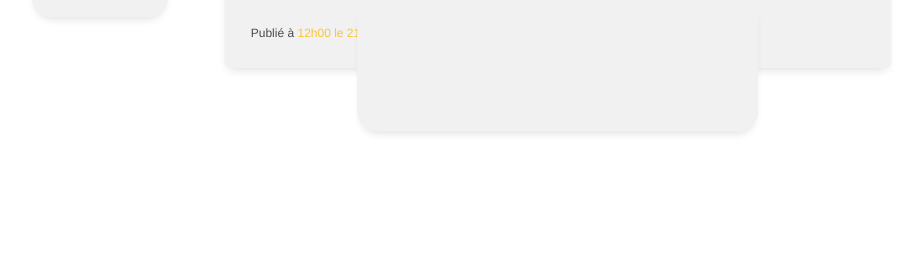
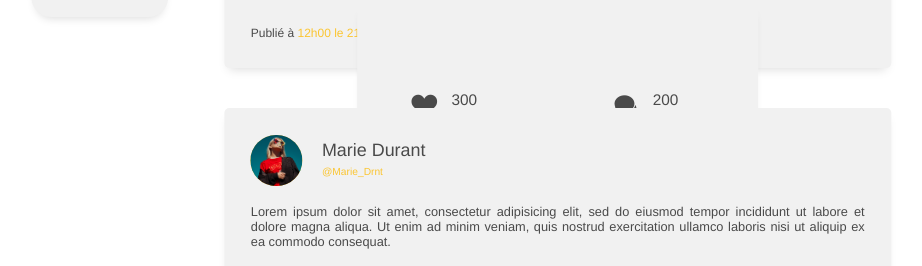
Before and after one commit to Eluune/linkmmi, a PHP site: page / in a window 1280 px wide. Shown: the part 1212-1478 px from the top of the page, without its empty margins (25-947 px from the left). Run offline with PHP 8.4, Linux system fonts and the light colour scheme.

Commit message:
Finition (Pablo)

```diff
--- a/css/style.scss
+++ b/css/style.scss
@@ -1,8 +1,11 @@
 $grey : rgba(241, 241, 241, 1);
 $yellow : rgba(251, 197, 49, 1);
 $blue : rgba(98, 204, 207, 1);
-$black : #4A4A4A;
+$dark-grey : rgba(213, 213, 213, 1);
+$black : rgba(74, 74, 74, 1);
+
 $border-grey : rgba(213, 213, 213, 1);
+$border-darkgrey : rgba(150, 150, 150, 1);
 
 *
 {
@@ -69,6 +72,7 @@ html,body
 
       &:after {
         @extend %style-bottom;
+
       }
 
       &:before {
@@ -103,7 +107,7 @@ html,body
         input {
           width: 100%;
           margin-top: 10px;
-          padding: 5px 0 5px 10px;
+          padding: .5vw 0 .5vw 1vw;
           border-radius: 100px;
           border-style: solid;
           border-width: 1px;
@@ -148,8 +152,14 @@ html,body
 
   }
 
+  ::-webkit-scrollbar {
+    display: none;
+  }
+
   .section-center {
     grid: "c";
+    overflow-y: auto;
+    overflow-x: hidden;
 
     .actualitées {
       width: calc(100% - 20px);
@@ -162,6 +172,8 @@ html,body
       padding-top: 4%;
       padding-bottom: 4%;
       box-sizing: border-box;
+      z-index: 999;
+      margin-bottom: 40px;
 
       &:after {
         @extend %style-bottom;
@@ -172,8 +184,8 @@ html,body
         margin-left: 4%;
 
         .photo-utilisateur {
-          width: 50px;
-          height: 50px;
+          width: 4vw;
+          height: 4vw;
           border-radius: 50%;
           background-color: $yellow;
           float: left;
@@ -240,8 +252,117 @@ html,body
         }
       }
 
+      i:hover {
+        cursor: pointer;
+      }
+
+      .like {
+        position: absolute;
+        left: 30%;
+        bottom: -5%;
+        transform: translate(-50%, -50%);
+        font-size: 2vw;
+      }
+
+      .nb-like {
+        position: absolute;
+        left: 36%;
+        bottom: -4%;
+        transform: translate(-50%, -50%);
+        font-size: 1.2vw;
+      }
+
+      .comments {
+        position: absolute;
+        right: 36%;
+        bottom: -5%;
+        transform: translate(-50%, -50%);
+        font-size: 2vw;
+      }
+
+      .nb-comments {
+        position: absolute;
+        right: 30%;
+        bottom: -4%;
+        transform: translate(-50%, -50%);
+        font-size: 1.2vw;
+      }
     }
 
+    .section-comments {
+      width: calc(100% - 20px);
+      background-color: $dark-grey;
+      border-radius: 5px;
+      position: relative;
+      top: -10px;
+      left: 50%;
+      transform: translate(-50%, -40px);
+      padding-top: 8%;
+      padding-left: 4%;
+      padding-right: 4%;
+      box-sizing: border-box;
+      display: none;
+
+      &:after {
+        @extend %style-bottom;
+        background-color: $dark-grey;
+        box-shadow: none;
+      }
+
+      .commentaire-users {
+        display: grid;
+        grid-template-columns: 1fr 5fr;
+        grid-template-areas: "u c";
+        width: 100%;
+        margin-bottom: 1%;
+
+        a {
+          grid: 'u';
+          text-decoration: none;
+          color: $black;
+          font-size: 1.2vw;
+        }
+
+        p {
+          margin-top: .2vw;
+          margin-left: 3%;
+          grid: 'c';
+          font-size: 1vw;
+          text-align: justify;
+        }
+      }
+
+      .photo-utilisateur-comments {
+        width: 4vw;
+        height: 4vw;
+        border-radius: 50%;
+        background-color: $yellow;
+        margin-top: 4%;
+
+        img {
+          width: 100%;
+          height: 100%;
+          object-fit: cover;
+          object-position: center;
+          border-radius: 50%;
+        }
+      }
+
+      input {
+        width: calc(100% - 70px);
+        padding: .5vw 0 .5vw 1vw;
+        transform: translate(6vw, -3vw);
+        box-sizing: border-box;
+        border-style: solid;
+        border-radius: 100px;
+        border-color: $border-darkgrey;
+        border-width: 1px;
+
+        &:focus {
+          outline: 0;
+        }
+      }
+    }
   }
 
   .section-right {
--- a/index.php
+++ b/index.php
@@ -14,6 +14,7 @@
 
   <!-- Links -->
   <link rel="stylesheet" href="css/style.min.css">
+  <link rel="stylesheet" type="text/css" media="screen" href="icofont/icofont.min.css">
 </head>
 
 <body>
@@ -40,6 +41,9 @@
     </div> <!-- Fermeture .section-left -->
 
     <div class="section-center">
+      <?php
+        for($i = 0; $i < 4; $i++) {
+       ?>
       <div class="actualitées">
 
         <div class="utilisateur">
@@ -63,7 +67,29 @@
 
         <p class="date-publication">Publié à <span> 12h00 le 21 janvier 2018</span> </p>
 
+        <i class="icofont-ui-love like"></i>
+        <p class="nb-like">300</p>
+
+        <i class="icofont-speech-comments comments" data-number="<?php echo $i; ?>"></i>
+        <p class="nb-comments">200</p>
       </div> <!-- Fermeture .actualitées -->
+
+      <div class="section-comments" id="comments-<?php echo $i; ?>">
+
+        <div class="commentaire-users">
+          <a href="#"> @Sarah_Crch </a>
+          <p>Voici mon commentaire</p>
+        </div>
+
+        <div class="photo-utilisateur-comments">
+          <img src="img/photo-utilisateur.jpg" alt="Photo de profile de l'utilisateur">
+        </div> <!-- Fermeture .photo-utilisateur-comments -->
+
+        <input type="text" name="" placeholder="Ajouter un commentaire...">
+      </div> <!-- Fermeture .section-comments -->
+      <?php
+        }
+      ?>
     </div> <!-- Fermeture .section-center -->
 
     <div class="section-right">
@@ -80,5 +106,7 @@
   </div>
 
   <script src="js/script.js" type="text/javascript"></script>
+  <script src="js/section-connexion.js" type="text/javascript"></script>
+
 </body>
 </html>
--- /dev/null
+++ b/js/section-connexion.js
@@ -0,0 +1,18 @@
+$(document).ready(function() {
+  $(".comments").click(function() {
+
+    var number = $(this).attr("data-number");
+
+    if( $("#comments-" + number).css("display") == "none" ) {
+
+      $(".section-comments").slideUp(800);
+      $("#comments-" + number).slideDown(800);
+
+    }else{
+
+      $(".section-comments").slideUp(800);
+
+    }
+
+  });
+});
```
Also changed, not shown: css/style.min.css.
